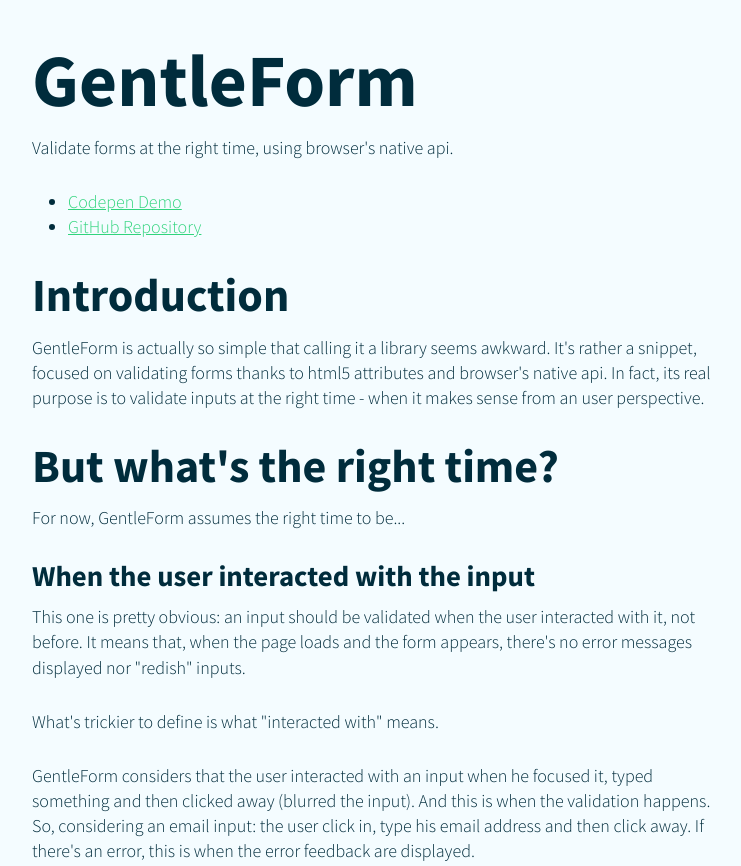
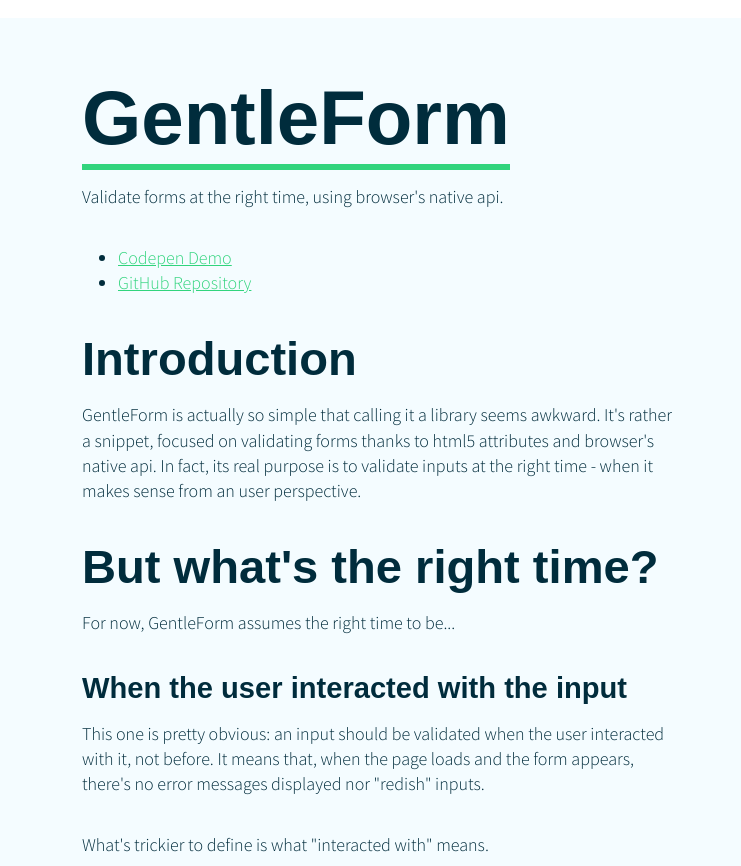
Before and after one commit to zhouzi/GentleForm, a website built with webpack: page index.html in a window 1280 px wide. Shown: the top 866 px of the page, without its empty margins (258-999 px from the left). Built offline with nearby package versions, Linux system fonts and the light colour scheme; a web font is replaced by a local one.

Commit message:
improve doc page design

```diff
--- a/generate.js
+++ b/generate.js
@@ -8,7 +8,7 @@
         fs.readFile('index.html', 'utf8', function (err, htmlContent) {
             if (err) throw err;
 
-            var htmlDoc = htmlContent.replace(/(<main[^>]+>)[^]+(<\/main>)/g, function ($0, $1, $2) {
+            var htmlDoc = htmlContent.replace(/(<section[^>]*>)[^]*(<\/section>)/g, function ($0, $1, $2) {
                 return $1 + marked(readmeContent) + $2;
             });
 
--- a/index.html
+++ b/index.html
@@ -5,13 +5,14 @@
         <meta http-equiv="X-UA-Compatible" content="IE=edge">
         <meta name="viewport" content="width=device-width, initial-scale=1">
         <title>GentleForm - Validate forms at the right time, using browser's native api.</title>
+        <link href="http://fonts.googleapis.com/css?family=Francois+One" rel="stylesheet">
         <link href="http://fonts.googleapis.com/css?family=Source+Sans+Pro:300,700" rel="stylesheet">
         <link href="https://cdnjs.cloudflare.com/ajax/libs/normalize/3.0.3/normalize.css" rel="stylesheet">
         <link href="styles.css" rel="stylesheet">
     </head>
 
     <body>
-        <main class="wrapper"><h1 id="gentleform">GentleForm</h1>
+        <main><section><h1 id="gentleform">GentleForm</h1>
 <p>Validate forms at the right time, using browser&#39;s native api.</p>
 <ul>
 <li><a href="http://codepen.io/Zhouzi/full/QbBzZp/">Codepen Demo</a></li>
@@ -36,7 +37,7 @@
 Maybe it is, but certainly not for users.
 It&#39;s like saying to someone that he failed even before he&#39;s done trying and that&#39;s definitely not cool.</p>
 <p><em>More details coming soon...</em></p>
-</main>
+</section></main>
 
         <script>
             (function(i,s,o,g,r,a,m){i['GoogleAnalyticsObject']=r;i[r]=i[r]||function(){
--- a/styles.scss
+++ b/styles.scss
@@ -28,12 +28,14 @@
   variables
 \*----------------------------------------*/
 
-$font-family: "Source Sans Pro", Helvetica, Arial, sans-serif;
+$font-family-heading: "Francois One", sans-serif;
+$font-family-body: "Source Sans Pro", Helvetica, Arial, sans-serif;
+
 $font-weight-base: 300;
 $font-weight-bold: 700;
 $font-size-root: 18px;
 
-$ms-ratio: 1.6;
+$ms-ratio: 1.618;
 $ms-base: 1rem;
 
 $color-primary: #31d47d;
@@ -64,30 +66,38 @@
 }
 
 body {
-  font-family: $font-family;
+  font-family: $font-family-body;
   font-size: ms(0);
   line-height: 1.4;
   font-weight: $font-weight-base;
   color: $text-color;
+  //background-color: $text-color;
+}
+
+main {
+  margin: 1rem;
   background-color: $background-color;
 }
 
-.wrapper {
-  max-width: 700px;
+section {
+  max-width: 600px;
   margin: auto;
-  padding-top: 2rem;
+  padding: 3rem 0;
 }
 
 h1,
 h2,
 h3 {
+  font-family: $font-family-heading;
   line-height: 1.2;
   font-weight: $font-weight-bold;
-  margin: 0 0 .6rem 0;
+  margin: 0 0 .8rem 0;
 }
 
 h1 {
+  display: inline-block;
   font-size: ms(3);
+  border-bottom: 6px solid $color-primary;
 }
 
 h2 {
@@ -109,7 +119,7 @@
 
 p,
 ul {
-  margin: 0 0 1.6rem 0;
+  margin: 0 0 2rem 0;
 }
 
 ul {
```
Also changed, not shown: styles.css.
